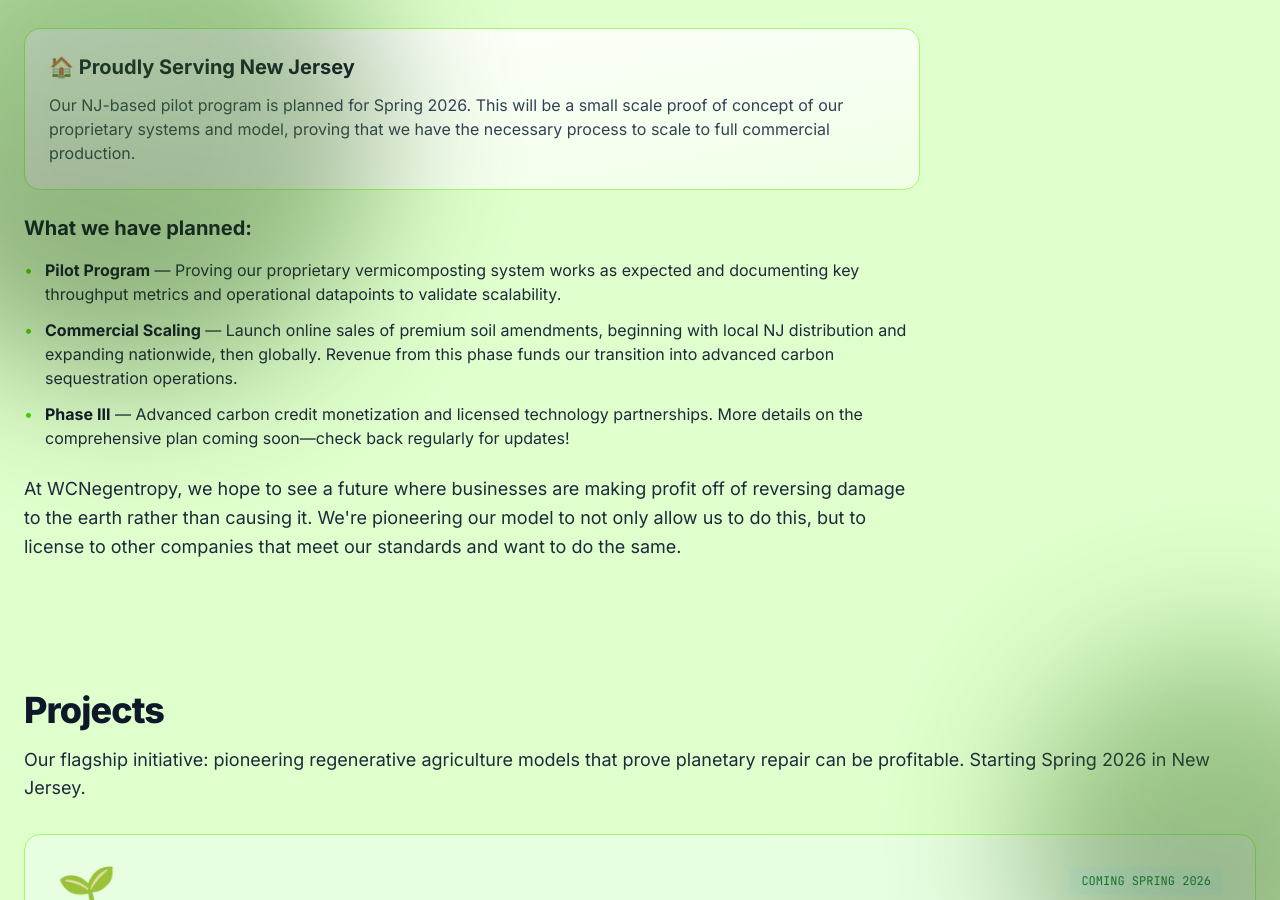
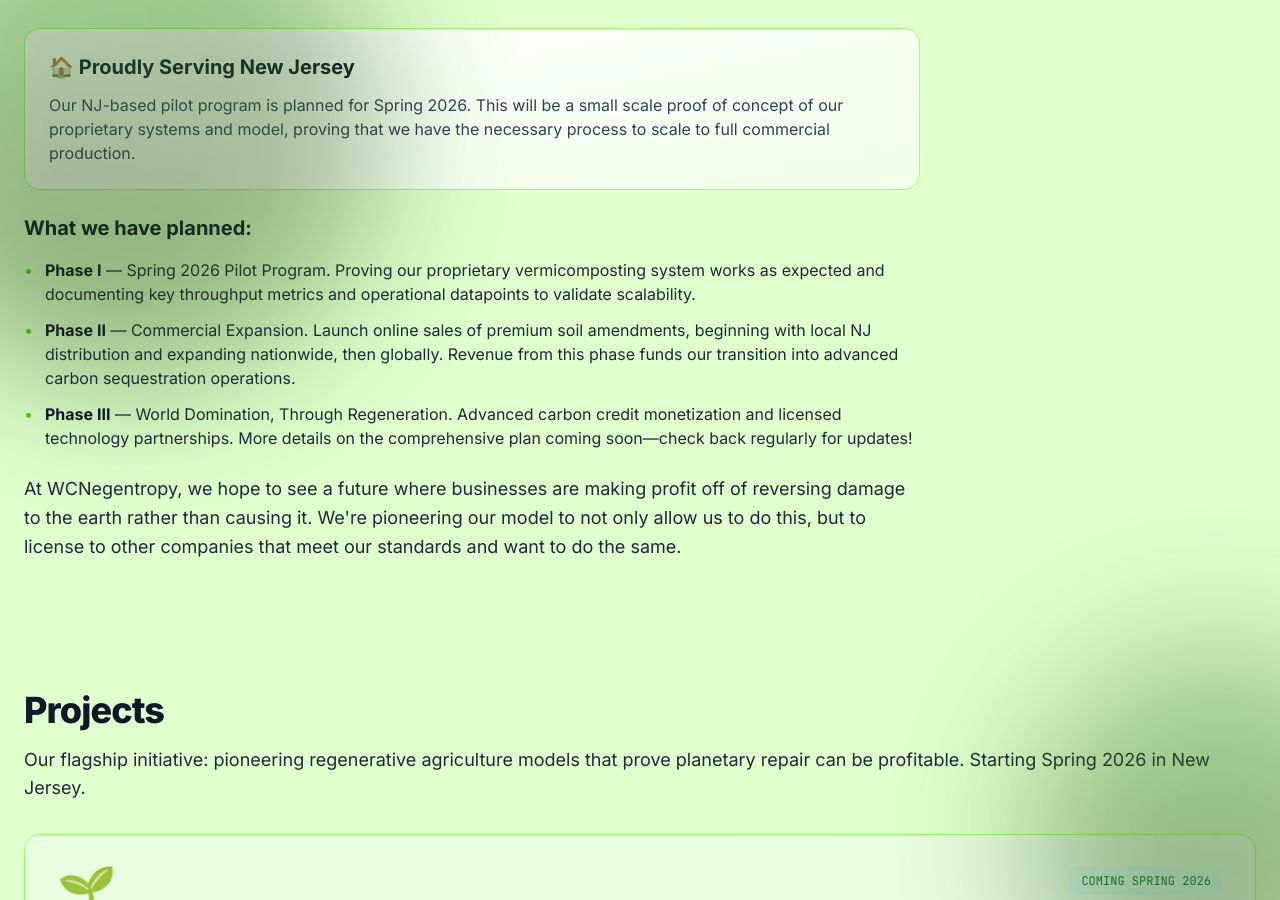
Before and after one commit to WCNegentropy/WCNegentropy.github.io, a Jekyll site: the page built from index.md, in a window 1280 px wide and 900 px high, scrolled down 587 px. Built offline with Jekyll 4.4.1, drawn with Linux system fonts in a browser that asks for light colours; nearby versions of some CDN libraries.

Commit message:
Update phases in home layout with new descriptions

```diff
--- a/_layouts/home.html
+++ b/_layouts/home.html
@@ -41,15 +41,15 @@
       <ul class="space-y-3 text-slate-800 dark:text-slate-300 transition-colors duration-300">
         <li class="flex gap-3">
           <span class="text-brand-600 flex-shrink-0">•</span>
-          <span><strong class="text-slate-900 dark:text-slate-100">Pilot Program</strong> — Proving our proprietary vermicomposting system works as expected and documenting key throughput metrics and operational datapoints to validate scalability.</span>
+          <span><strong class="text-slate-900 dark:text-slate-100">Phase I</strong> — Spring 2026 Pilot Program. Proving our proprietary vermicomposting system works as expected and documenting key throughput metrics and operational datapoints to validate scalability.</span>
         </li>
         <li class="flex gap-3">
           <span class="text-brand-600 flex-shrink-0">•</span>
-          <span><strong class="text-slate-900 dark:text-slate-100">Commercial Scaling</strong> — Launch online sales of premium soil amendments, beginning with local NJ distribution and expanding nationwide, then globally. Revenue from this phase funds our transition into advanced carbon sequestration operations.</span>
+          <span><strong class="text-slate-900 dark:text-slate-100">Phase II</strong> — Commercial Expansion. Launch online sales of premium soil amendments, beginning with local NJ distribution and expanding nationwide, then globally. Revenue from this phase funds our transition into advanced carbon sequestration operations.</span>
         </li>
         <li class="flex gap-3">
           <span class="text-brand-600 flex-shrink-0">•</span>
-          <span><strong class="text-slate-900 dark:text-slate-100">Phase III</strong> — Advanced carbon credit monetization and licensed technology partnerships. More details on the comprehensive plan coming soon—check back regularly for updates!</span>
+          <span><strong class="text-slate-900 dark:text-slate-100">Phase III</strong> — World Domination, Through Regeneration. Advanced carbon credit monetization and licensed technology partnerships. More details on the comprehensive plan coming soon—check back regularly for updates!</span>
         </li>
       </ul>
     </div>
```
